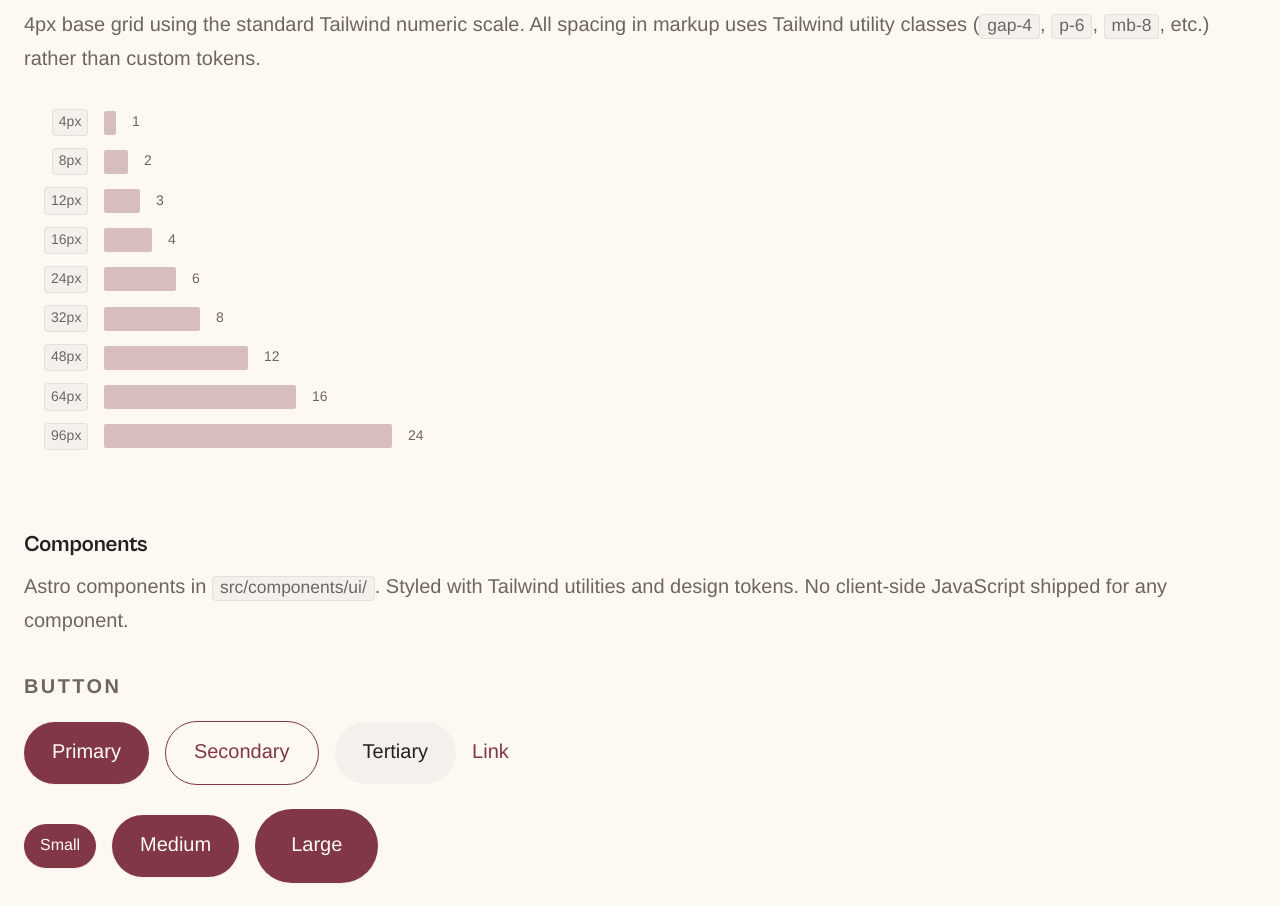
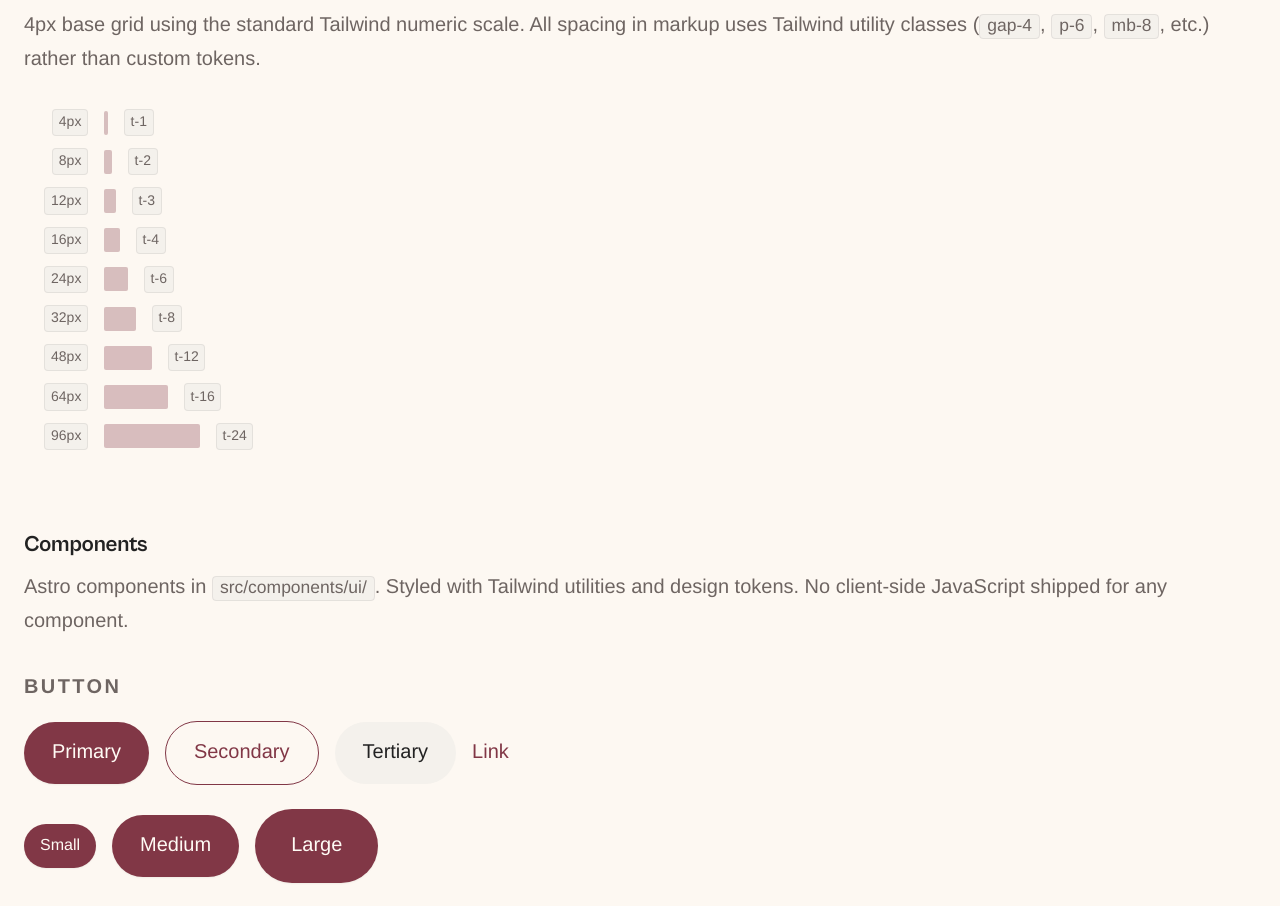
Before and after one commit to robjonesdesigns/portfolio, an Astro site: page /design-system in a window 1280 px wide. Shown: the part 3371-4277 px from the top of the page. Built offline with nearby package versions, Linux system fonts and the light colour scheme; Astro itself is replaced by a stand-in of ours.

Commit message:
fix: spacing labels use t-1/t-2 format, bars at actual pixel values

```diff
--- a/src/pages/design-system.astro
+++ b/src/pages/design-system.astro
@@ -139,9 +139,9 @@ const spacingSteps = [
                 </div>
                 <div
                   class="rounded-sm opacity-30"
-                  style={`width: ${s.px * 3}px; height: 24px; background-color: var(--accent);`}
+                  style={`width: ${s.px}px; height: 24px; background-color: var(--accent);`}
                 />
-                <p class="type-meta">{s.tw}</p>
+                <code class="type-meta">t-{s.tw}</code>
               </div>
             ))}
           </div>
```
